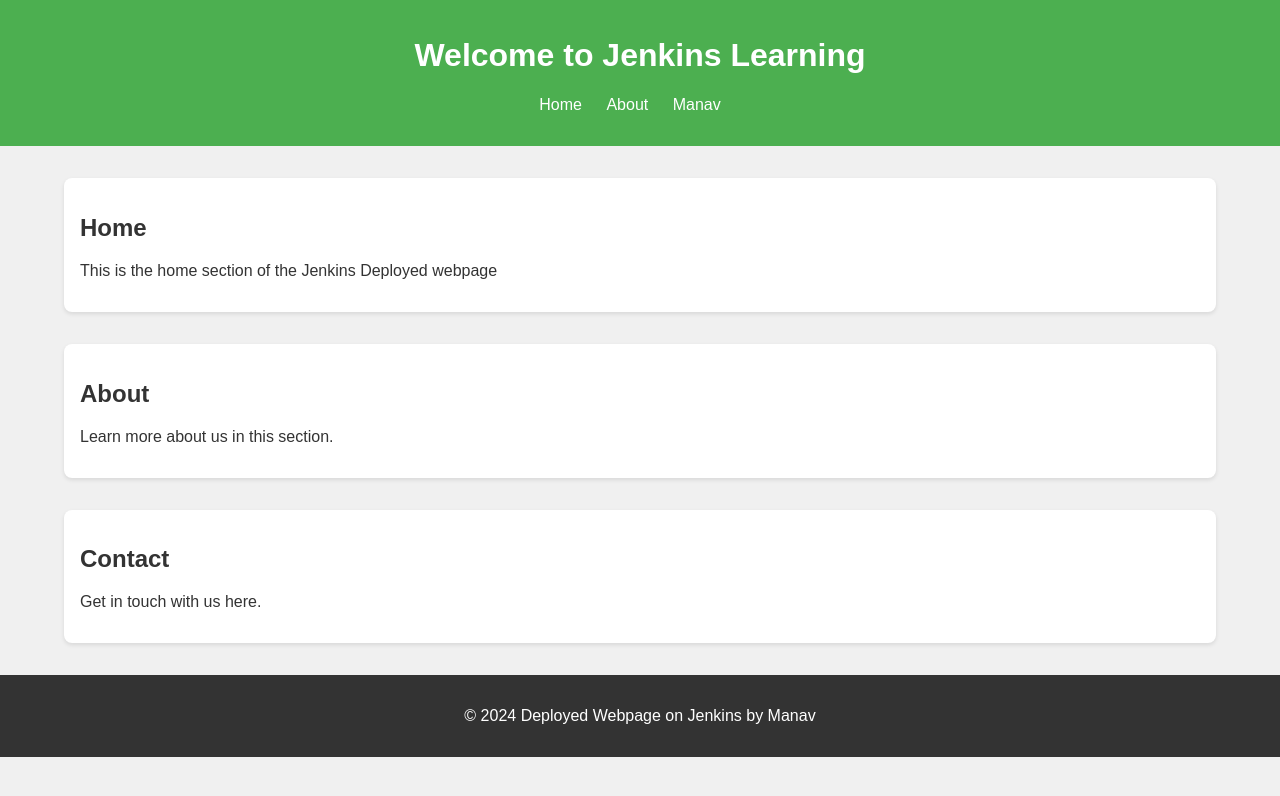
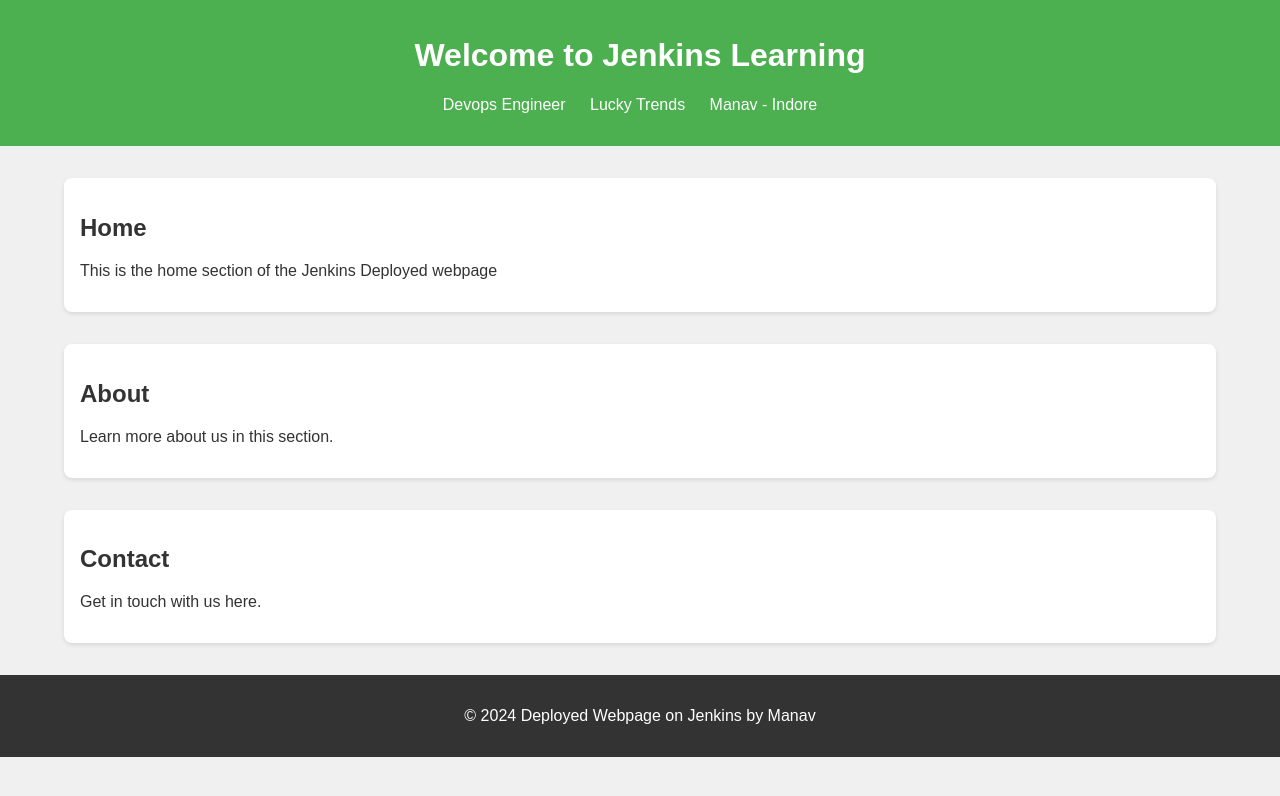
Before and after one commit to manav-makhija77/PythonJenkins, a plain HTML site: page index.html in a window 1280 px wide. Drawn offline with Linux system fonts and the light colour scheme.

Commit message:
Update index.html

```diff
--- a/index.html
+++ b/index.html
@@ -54,9 +54,9 @@
         <h1>Welcome to Jenkins Learning</h1>
         <nav>
             <ul>
-                <li><a href="#home">Home</a></li>
-                <li><a href="#about">About</a></li>
-                <li><a href="#manav">Manav</a></li>
+                <li><a href="#home">Devops Engineer</a></li>
+                <li><a href="#about">Lucky Trends</a></li>
+                <li><a href="#manav">Manav - Indore </a></li>
             </ul>
         </nav>
     </header>
```
